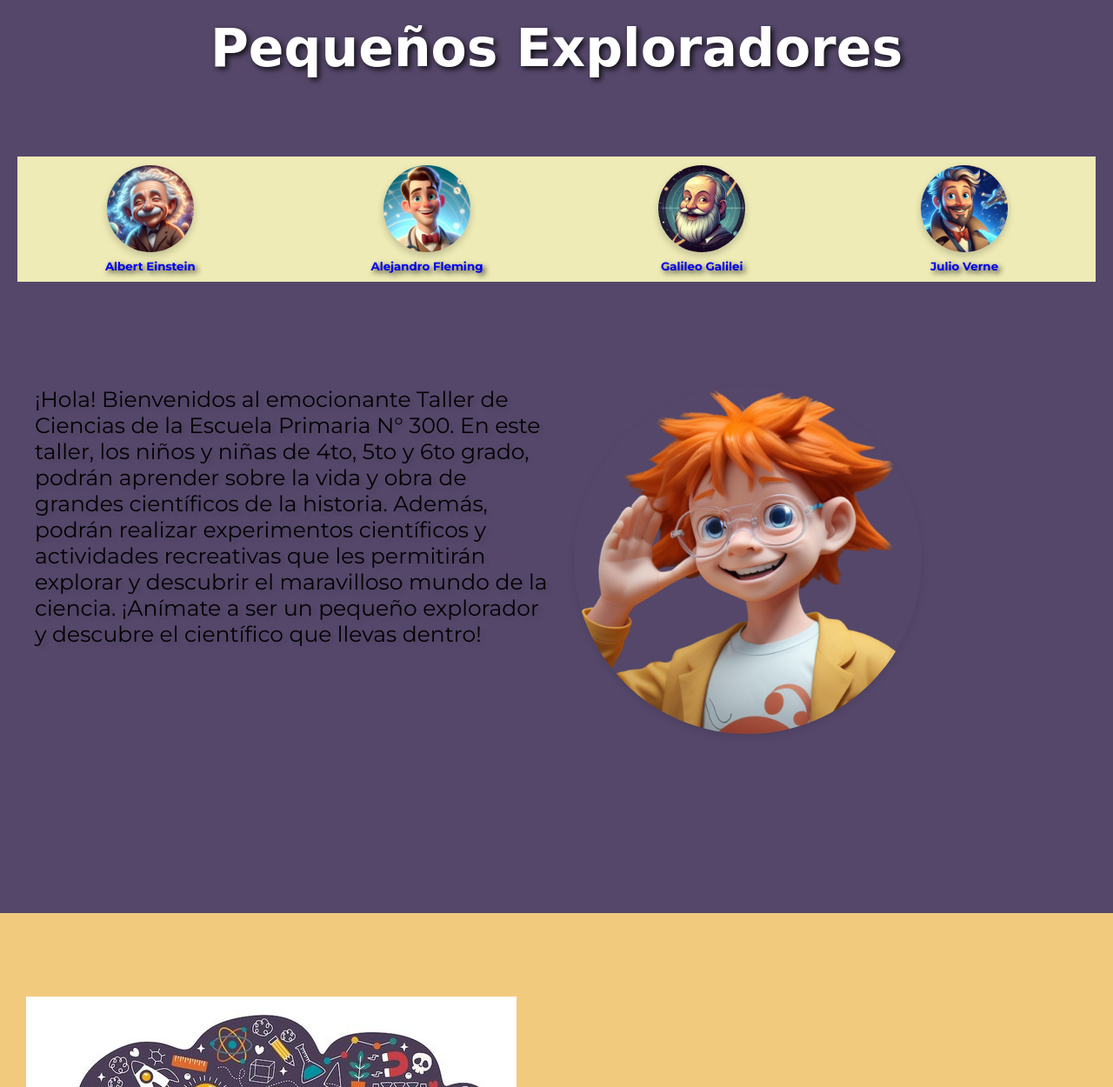
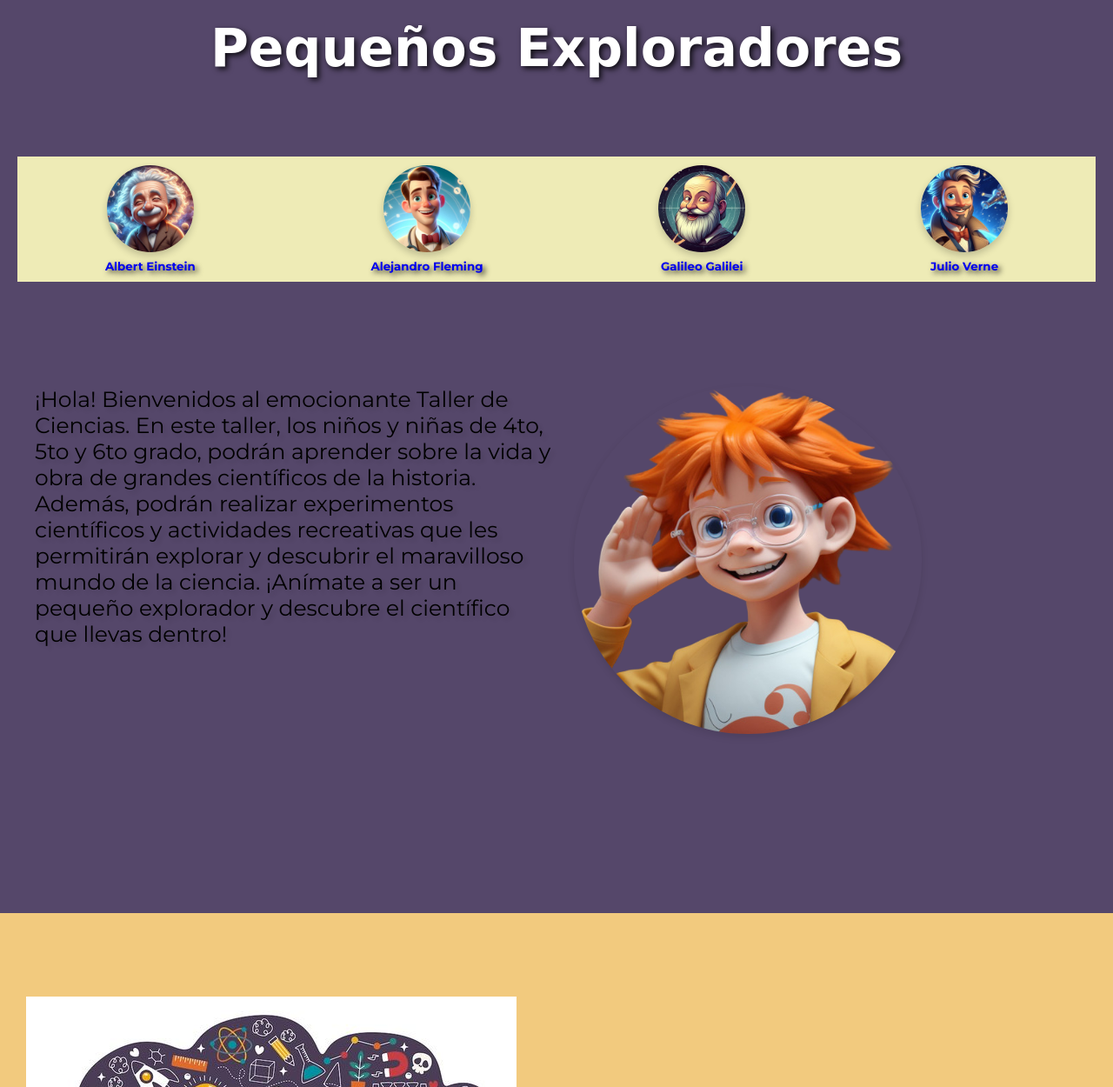
Before and after one commit to CristianChoussacos/comision57680, a plain HTML site: page index.html in a window 1280 px wide. Shown: the top 1250 px of the page at 87% size. Drawn offline with Linux system fonts and the light colour scheme; a web font is replaced by a local one.

Commit message:
Cambio de article en index.html. Cambio de article en fleming.html

```diff
--- a/index.html
+++ b/index.html
@@ -57,7 +57,7 @@
 
     <main class="main1">
         <article>
-                    ¡Hola! Bienvenidos al emocionante Taller de Ciencias de la Escuela Primaria N° 300.
+                    ¡Hola! Bienvenidos al emocionante Taller de Ciencias.
                     En este taller, los niños y niñas de 4to, 5to y 6to grado, podrán aprender sobre la vida y obra de grandes científicos de la historia.
                     Además, podrán realizar experimentos científicos y actividades recreativas que les permitirán explorar y descubrir el maravilloso mundo de la ciencia.
                     ¡Anímate a ser un pequeño explorador y descubre el científico que llevas dentro!
```
Also changed, not shown: pages/Fleming.html (+0 -4 lines).
